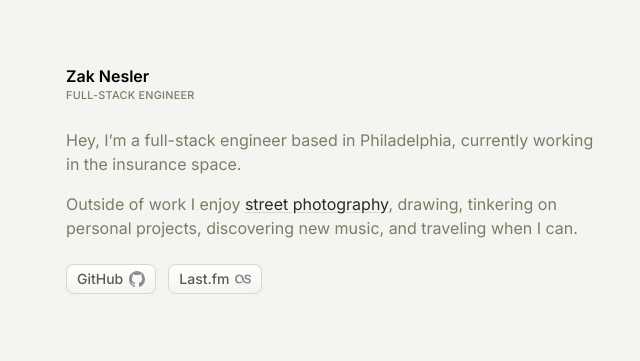
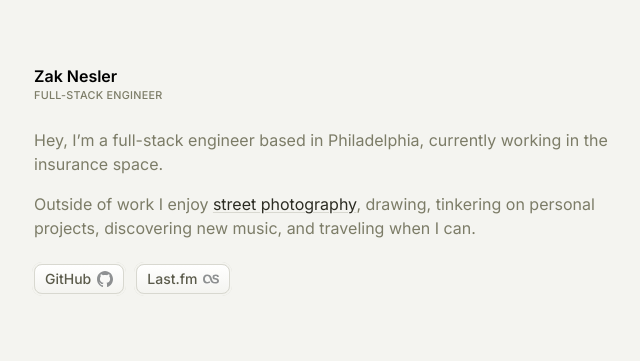
Before and after one commit to zaknesler/nesler.dev, an Astro site: page / in a window 1280 px wide. Shown: the whole page, without its empty margins (302-942 px from the left). Built offline with nearby package versions, Linux system fonts and the light colour scheme; Astro itself is replaced by a stand-in of ours.

Commit message:
tweak padding

```diff
--- a/src/layouts/base.astro
+++ b/src/layouts/base.astro
@@ -44,7 +44,7 @@ const { title, description, openGraph } = Astro.props as Props;
 	</head>
 
 	<body class="h-full w-full bg-olive-100 text-olive-500 selection:bg-olive-500/20 dark:bg-olive-950 dark:text-olive-400">
-		<div class="mx-auto flex w-full max-w-2xl flex-col gap-6 p-8 lg:p-16 print:max-w-none">
+		<div class="mx-auto flex w-full max-w-2xl flex-col gap-6 p-8 lg:py-16 print:max-w-none">
 			<Title />
 			<slot />
 		</div>
```
